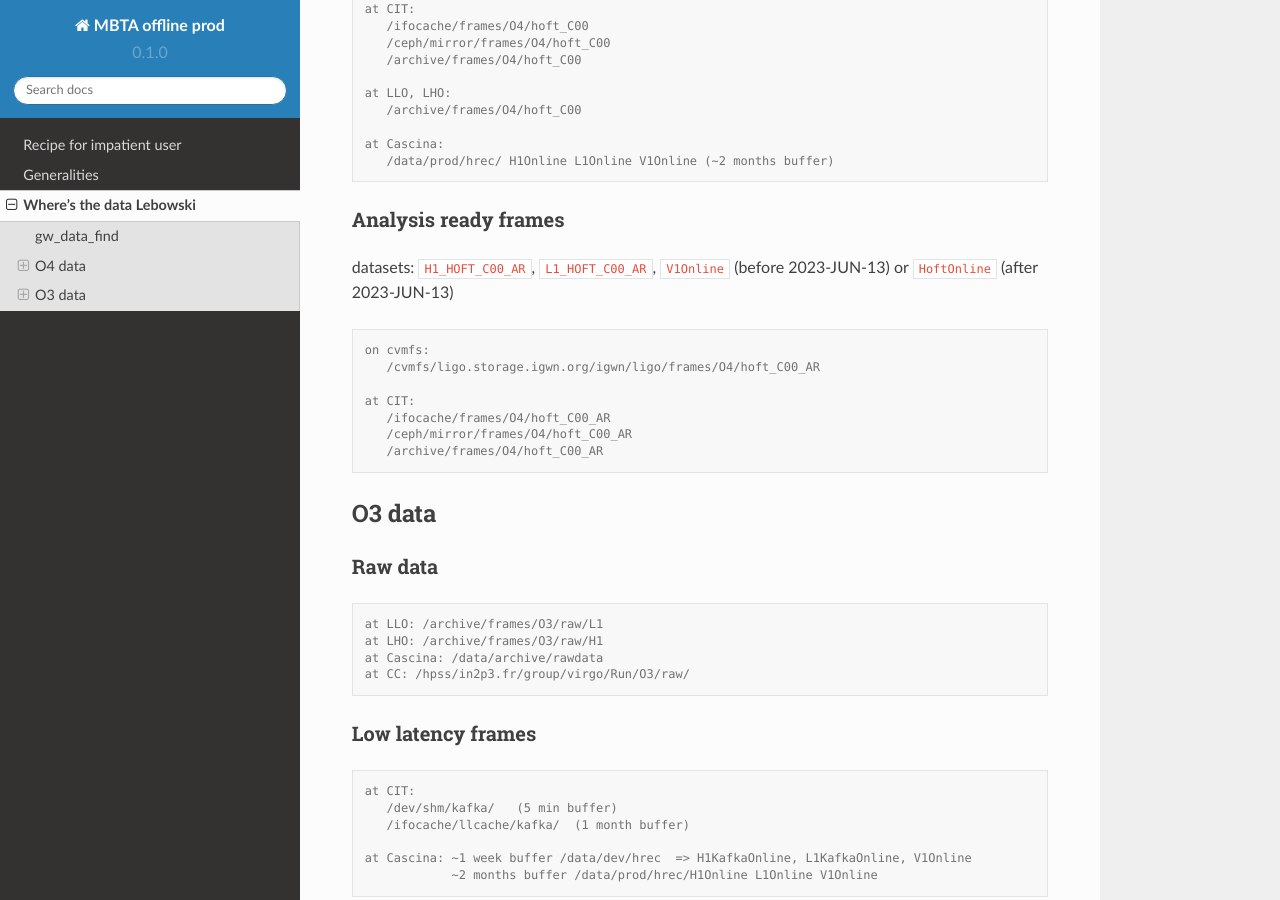
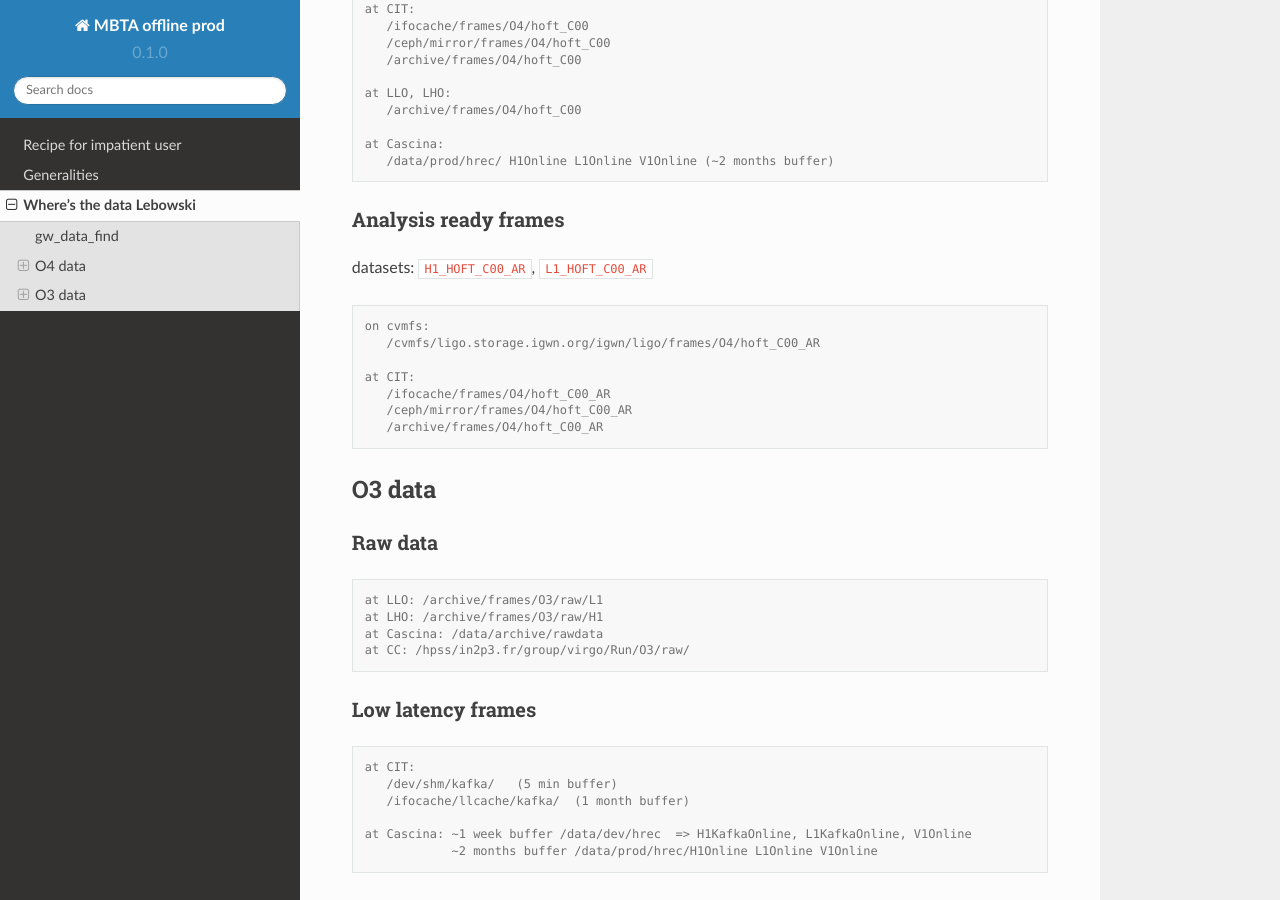
Before and after one commit to lethuill/mbta-offline-doc, a Sphinx documentation site: the page built from docs/source/data.rst, in a window 1280 px wide and 900 px high, scrolled down 1883 px. Built offline with Sphinx 7.4.7 and the Read the Docs theme 2.0.0, drawn with Linux system fonts in a browser that asks for light colours.

Commit message:
Update data.rst

```diff
--- a/docs/source/data.rst
+++ b/docs/source/data.rst
@@ -114,7 +114,7 @@ datasets: ``H1_HOFT_C00``, ``L1_HOFT_C00``, ``V1Online`` (before 2023-JUN-13) or
 Analysis ready frames
 ^^^^^^^^^^^^^^^^^^^^^
 
-datasets: ``H1_HOFT_C00_AR``, ``L1_HOFT_C00_AR``, ``V1Online`` (before 2023-JUN-13) or ``HoftOnline`` (after 2023-JUN-13)
+datasets: ``H1_HOFT_C00_AR``, ``L1_HOFT_C00_AR``
 
 .. code-block:: console
 
```
